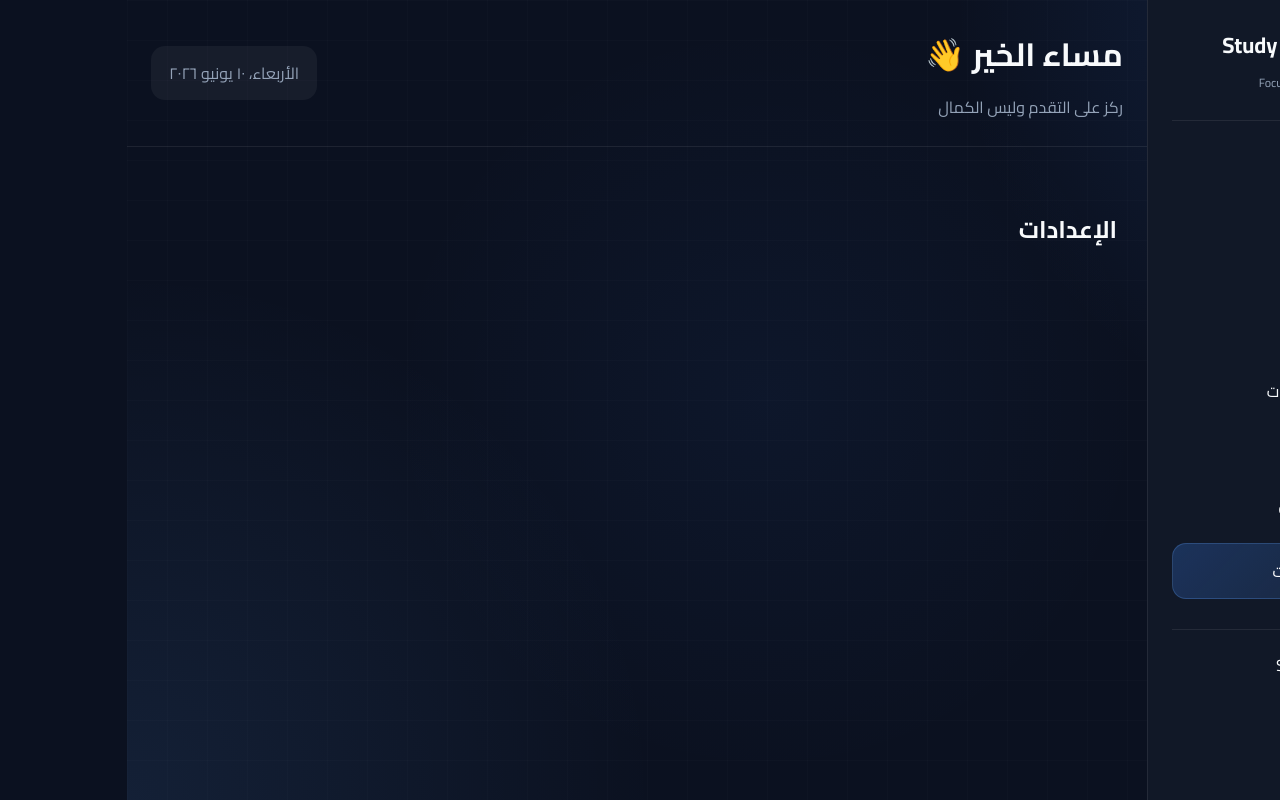
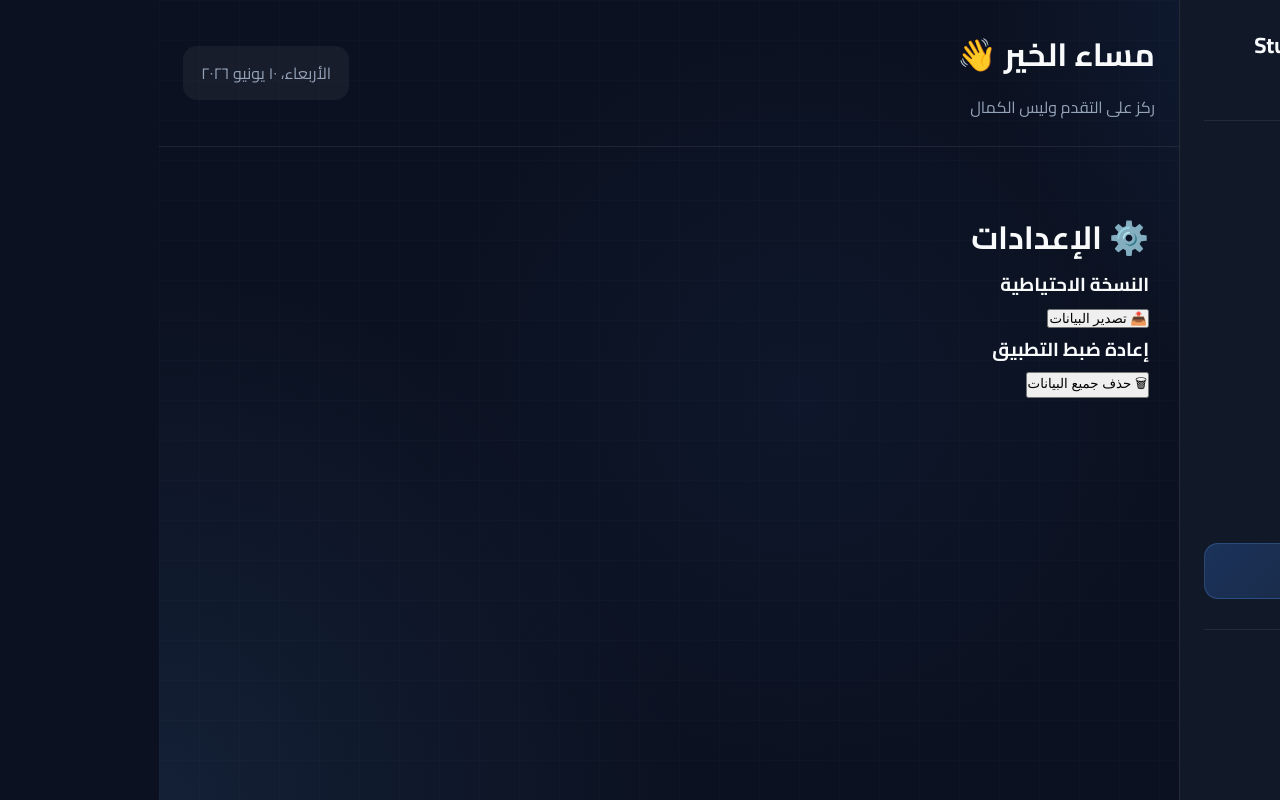
Before and after one commit to bt3762334-commits/study-shield, a React (Vite) app: page /settings in a window 1280 px wide. Built offline with nearby package versions, Linux system fonts and the light colour scheme.

Commit message:
Update Settings.jsx

```diff
--- a/src/pages/Settings.jsx
+++ b/src/pages/Settings.jsx
@@ -1,9 +1,62 @@
 import MainLayout from "../layout/MainLayout";
+import { exportData } from "../services/exportData";
 
 export default function Settings() {
+
+  const resetData = () => {
+
+    if (
+      window.confirm(
+        "هل أنت متأكد من حذف جميع البيانات؟"
+      )
+    ) {
+
+      localStorage.clear();
+
+      window.location.reload();
+    }
+  };
+
   return (
     <MainLayout>
-      <h2>الإعدادات</h2>
+
+      <div className="settings-page">
+
+        <h1>
+          ⚙️ الإعدادات
+        </h1>
+
+        <div className="settings-card">
+
+          <h3>
+            النسخة الاحتياطية
+          </h3>
+
+          <button
+            onClick={exportData}
+          >
+            📤 تصدير البيانات
+          </button>
+
+        </div>
+
+        <div className="settings-card">
+
+          <h3>
+            إعادة ضبط التطبيق
+          </h3>
+
+          <button
+            className="danger-btn"
+            onClick={resetData}
+          >
+            🗑 حذف جميع البيانات
+          </button>
+
+        </div>
+
+      </div>
+
     </MainLayout>
   );
 }
```
